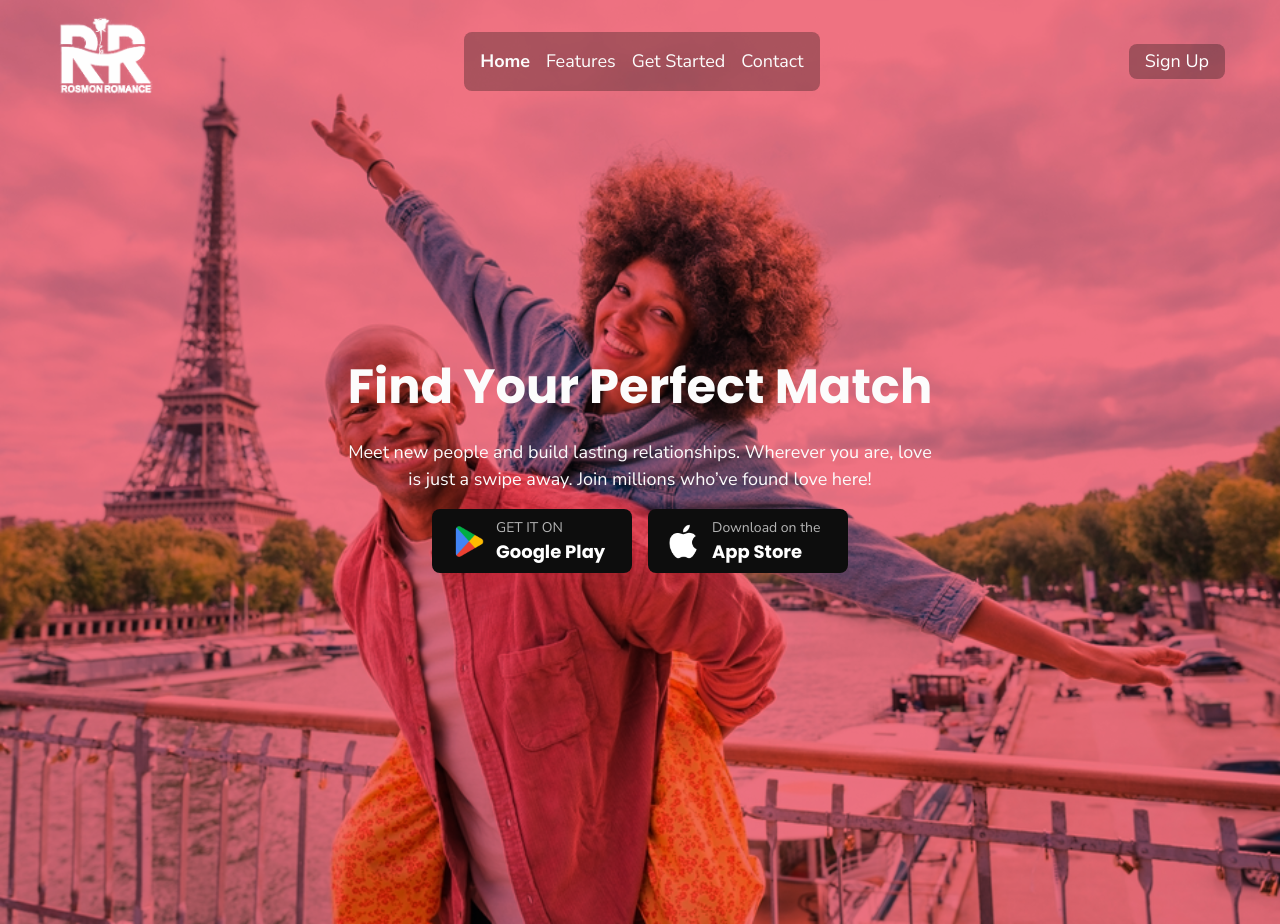
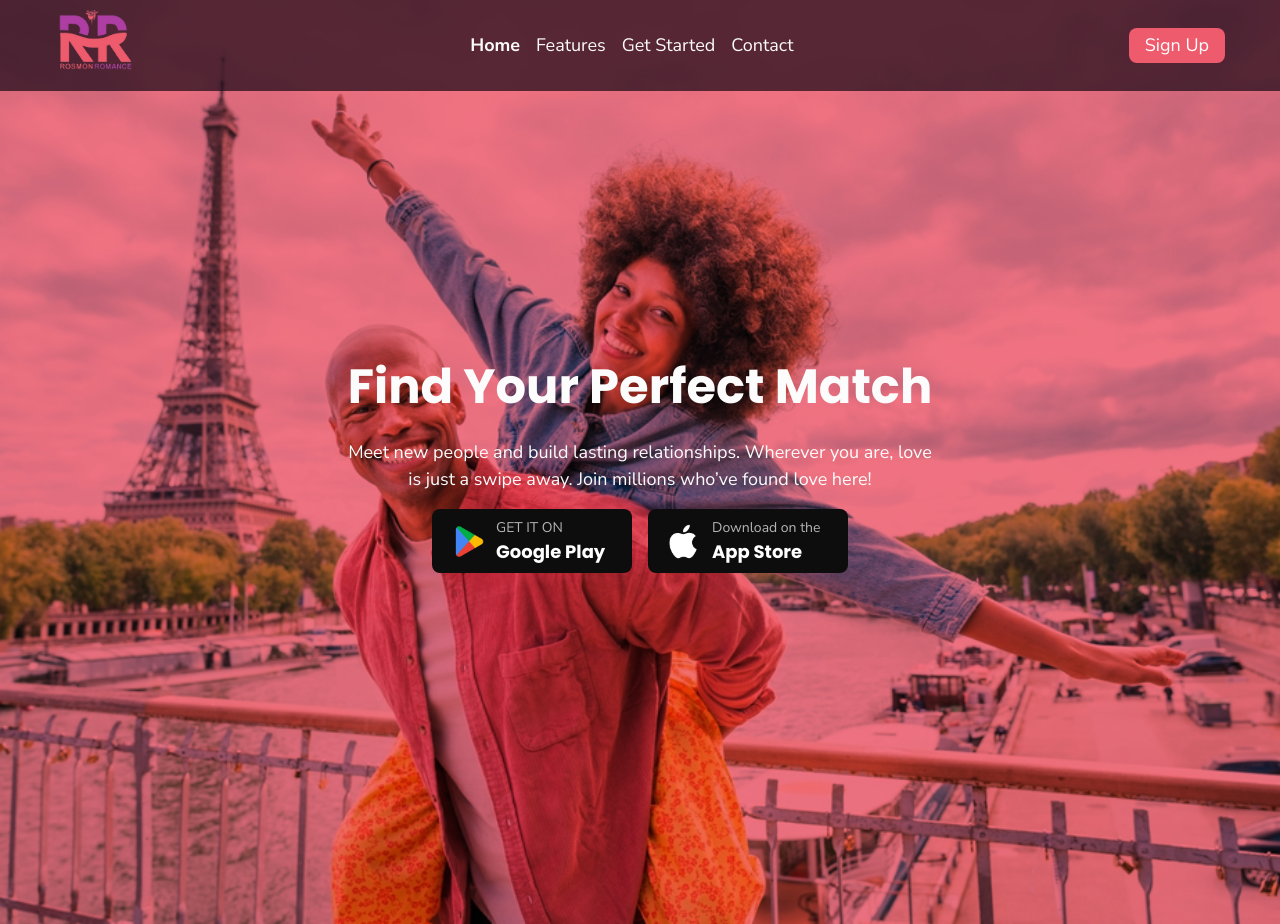
Before and after one commit to leviomagbemi/dating-landing-page, a plain HTML site: page index.html in a window 1280 px wide. Shown: the top 924 px of the page. Drawn offline with Linux system fonts and the light colour scheme.

Commit message:
updated social media icons and header color

```diff
--- a/index.html
+++ b/index.html
@@ -19,7 +19,7 @@
       <div id="header-container">
         <!--Logo-->
         <div class="logo">
-          <img src="/assets/icons/logo.png" alt="" />
+          <img src="/assets/icons/logo-colored.png" alt="" />
         </div>
 
         <!--Navigation menu-->
@@ -242,6 +242,7 @@
               ><img src="assets/icons/instagram.png" alt="Instagram"
             /></a>
             <a href="#"><img src="assets/icons/x.png" alt="X" /></a>
+            <a href="#"><img src="assets/icons/tiktok.png" alt="X" /></a>
           </div>
         </div>
 
--- a/sass/base/_utilities.scss
+++ b/sass/base/_utilities.scss
@@ -25,7 +25,7 @@
 }
 
 .logo {
-  width: 100px;
+  width: 80px;
 }
 
 %mobile-nav-transition {
--- a/sass/layout/_header.scss
+++ b/sass/layout/_header.scss
@@ -2,9 +2,9 @@
 @import "../base/utilities";
 
 header {
-  padding: $space-md $space-lg;
-  background: transparent;
-  position: absolute;
+  padding: $space-sm $space-md;
+  background: darken(rgba($color: $color-secondary, $alpha: 0.7), 40%);
+  position: fixed;
   top: 0;
   width: 100%;
   z-index: 1;
@@ -23,7 +23,6 @@ header {
         display: flex;
         gap: 1rem;
         justify-content: center;
-        background-color: rgba($color: $color-dark, $alpha: 0.3);
 
         padding: $space-md;
         border-radius: $radius;
@@ -45,7 +44,7 @@ header {
     // Header CTA
     #header-cta {
       a {
-        background-color: rgba($color: $color-dark, $alpha: 0.3);
+        background-color: $color-primary;
         color: white;
         padding: $space-xs $space-md;
         border-radius: $radius;
```
Also changed, not shown: assets/css/main.css, assets/icons/tiktok-hover.png (added), assets/icons/tiktok.png (added).
